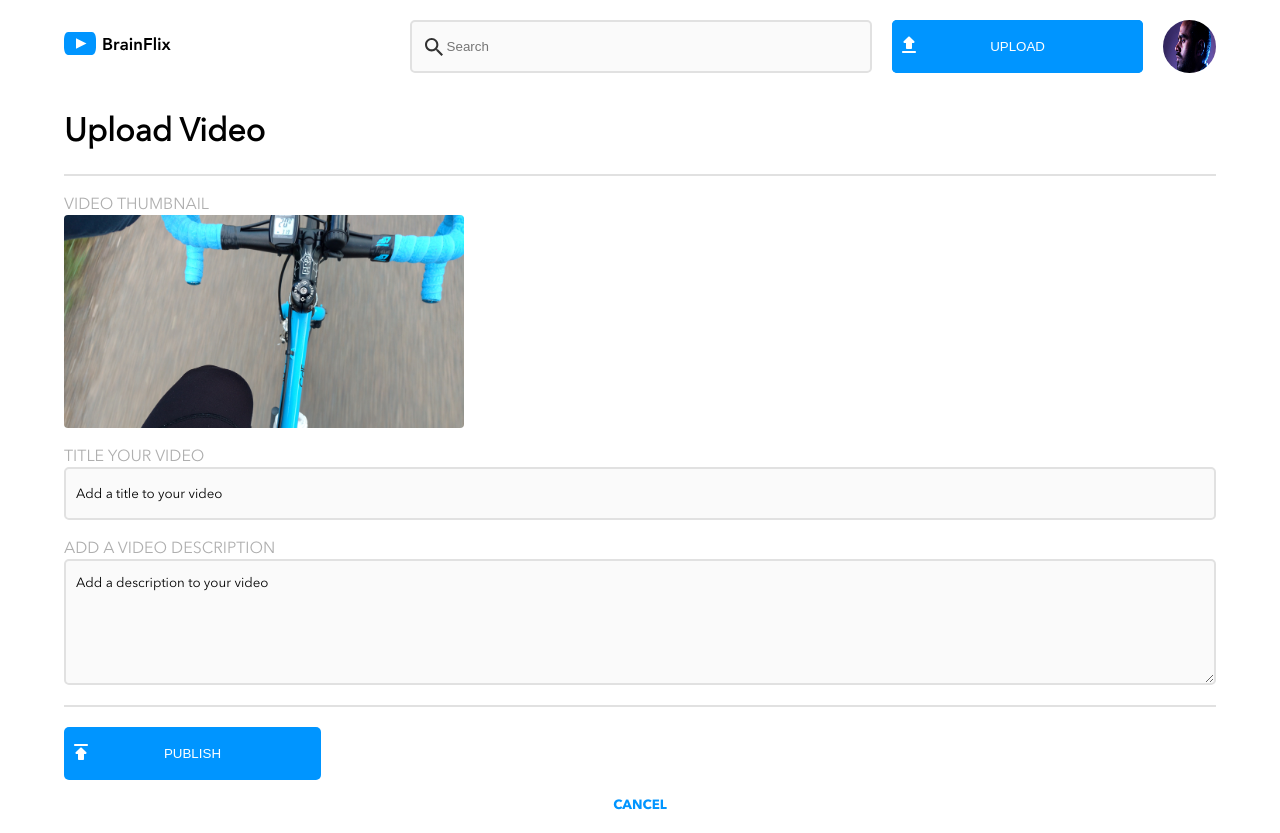
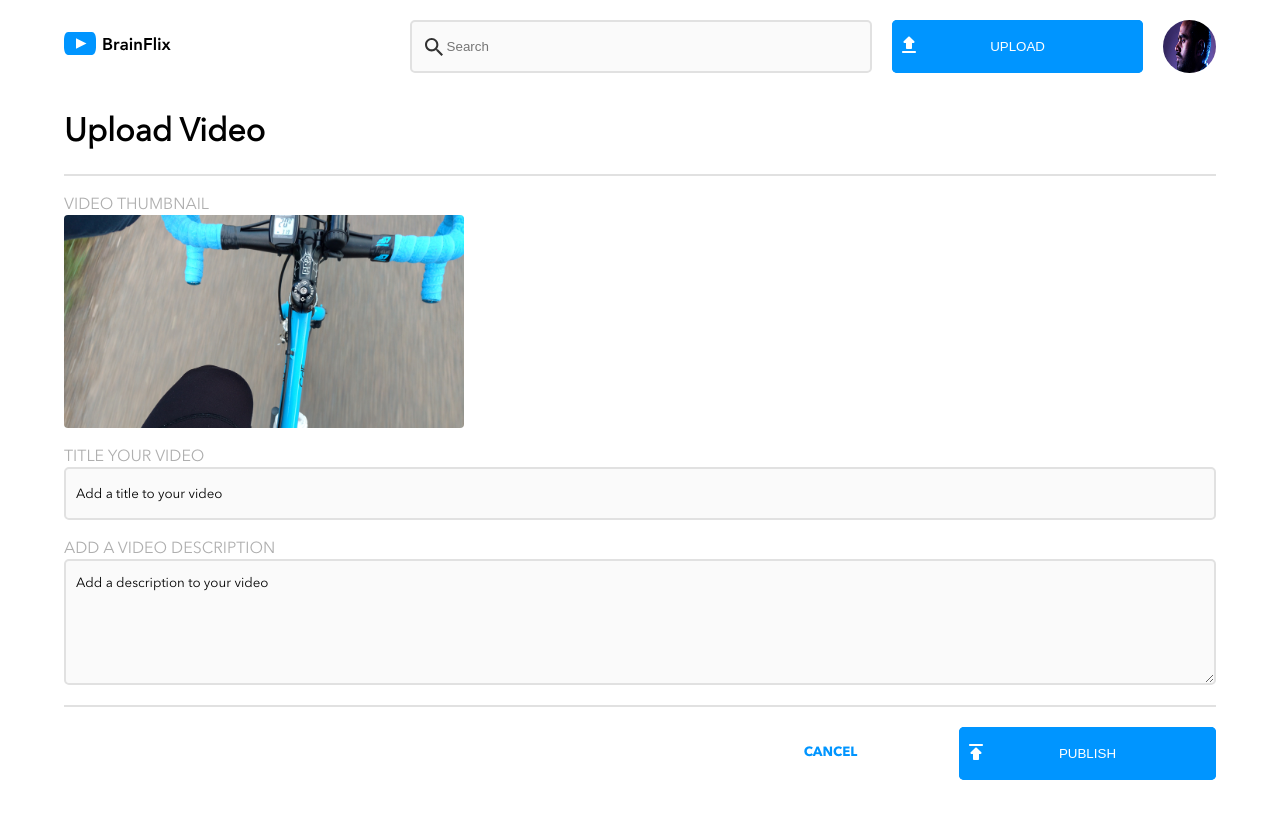
Before and after one commit to danm364/daniel-mcgill-brainflix, a React (Create React App) app: page /upload in a window 1280 px wide. After the commit the page ends 800 px from the top, so only its background shows below. Built offline with nearby package versions, Linux system fonts and the light colour scheme.

Commit message:
Finishing touches to sprint2

```diff
--- a/package.json
+++ b/package.json
@@ -6,6 +6,7 @@
     "@testing-library/jest-dom": "^5.16.5",
     "@testing-library/react": "^13.4.0",
     "@testing-library/user-event": "^13.5.0",
+    "axios": "^1.4.0",
     "react": "^18.2.0",
     "react-dom": "^18.2.0",
     "react-router-dom": "^6.11.2",
--- a/src/App.js
+++ b/src/App.js
@@ -1,20 +1,35 @@
 import Header from "./components/header/Header";
-import Body from "./components/body/Body";
+import HomePage from "./pages/HomePage";
 import UploadPage from "./pages/UploadPage";
-import { BrowserRouter, Routes, Route } from "react-router-dom";
+
+import { BrowserRouter, Routes, Route, useParams } from "react-router-dom";
 import './App.scss';
+import { useEffect } from "react";
 
 
 function App() {
+
+  let id = useParams()
+  console.log(id)
+
+  useEffect(() => {
+    console.log('hello')
+
+  }, [])
+
+
   return (
     <BrowserRouter>
       <div className="App">
           <Header />
+          <Routes>
+            <Route path="/" element={<HomePage />}/>
+            <Route path="/videos" element={<HomePage />}/>
+            <Route path="/videos/:id" element={<HomePage  />}></Route>
+            <Route path="/upload" element={<UploadPage/>}></Route>
 
-          <Routes>
-            <Route path="/" element={<Body />}/>
-            <Route path="/upload" element={<UploadPage/>}></Route>
           </Routes>
+
       </div>
 
     </BrowserRouter>
--- a/src/components/body/Body.js
+++ /dev/null
@@ -1,57 +0,0 @@
-import VideoPlayer from "./VideoPlayer";
-import Content from "./content/Content";
-import CommentFeed from "./comment/CommentFeed" ;
-import videoDetails from "../../data/video-details.json";
-import VideoFeed from "../videos/VideoFeed";
-import { useState } from "react";
-
-function Body() {
-
-
-    const numberOfComments = videoDetails[0].comments.length
-
-
-
-
-    const [currentVideo, setVideo] = useState(videoDetails[0])
-
-
-    return (
-      <div>
-        <section className="hero__container">
-          <VideoPlayer
-            currentVideo = {currentVideo}
-            setVideo = {setVideo}
-
-          />
-        </section>
-        <section className="main__wrap">
-          <div className="--tablet">
-            <Content
-                  currentVideo = {currentVideo}
-
-
-            />
-
-
-            <CommentFeed
-
-              numberOfComments = {numberOfComments}
-              videoDetails = {videoDetails}
-              currentVideo = {currentVideo}
-
-
-            />
-          </div>
-          <VideoFeed
-            videoDetails={videoDetails}
-            currentVideo = {currentVideo}
-            setVideo = {setVideo}
-          />
-        </section>
-
-      </div>
-    );
-  }
-
-  export default Body;
--- a/src/components/body/comment/CommentFeed.js
+++ b/src/components/body/comment/CommentFeed.js
@@ -11,7 +11,7 @@ function CommentFeed(props) {
 
         <section className="comment__container">
 
-            <h2 className="comment__header">{props.currentVideo.comments.length} Comments</h2>
+            <h2 className="comment__header">{props.currentVideo.comments ? props.currentVideo.comments.length : "Not Available"} Comments</h2>
             <label htmlFor="" className="comment__form-header --none">JOIN THE CONVERSATION</label>
             <form className="comment__form-container ">
 
@@ -28,7 +28,7 @@ function CommentFeed(props) {
                 </div>
 
             </form>
-            {props.currentVideo.comments.map ((comment) =>
+            {props.currentVideo.comments ? props.currentVideo.comments.map ((comment) =>
                 <Comment
                     id={comment.id}
                     name = {comment.name}
@@ -36,7 +36,7 @@ function CommentFeed(props) {
                     likes = {comment.likes}
                     date = {new Date(comment.timestamp).toLocaleDateString()}
                 />
-            )}
+            ) : "Not available"}
 
         </section>
 
--- a/src/components/videos/VideoFeed.js
+++ b/src/components/videos/VideoFeed.js
@@ -1,24 +1,31 @@
 import Video from "./Video";
-
+import axios from "axios";
+import { useEffect, useState } from "react";
 
 function VideoFeed(props) {
 
-        console.log(props.videoDetails)
+    const [videoDetails, setVideoDetails] = useState([{}])
 
+    useEffect(() => {
+        axios.get(`https://project-2-api.herokuapp.com/videos?api_key=${process.env.REACT_APP_API_KEY}`).then((res) => {
+            setVideoDetails(res.data)
+        })
+    }, [])
 
     return (
         <section className="video-feed__container">
             <h2>NEXT VIDEOS</h2>
-            {props.videoDetails.filter((element) => element.title !== props.currentVideo.title ).map((element) =>
+            {videoDetails ? videoDetails.filter((element) => element.title !== props.currentVideo.title ).map((element) =>
                 <Video
                     id={element.id}
                     title={element.title}
                     channel = {element.channel}
                     videoImg = {element.image}
                     setVideo = {props.setVideo}
-                    videoDetails = {props.videoDetails}
+
                 />
             )
+            : "Not available"
         }
 
 
--- /dev/null
+++ b/src/pages/HomePage.js
@@ -0,0 +1,68 @@
+import VideoPlayer from "../components/body/VideoPlayer";
+import Content from "../components/body/content/Content";
+import CommentFeed from "../components/body/comment/CommentFeed" ;
+import VideoFeed from "../components/videos/VideoFeed";
+import { useState, useEffect } from "react";
+import axios  from "axios";
+import { useParams } from "react-router-dom";
+
+
+
+function HomePage() {
+
+
+    const API_KEY = process.env.REACT_APP_API_KEY
+    const GET_REQUEST = `https://project-2-api.herokuapp.com/videos/84e96018-4022-434e-80bf-000ce4cd12b8?api_key=${API_KEY}`
+
+    const params = useParams()
+
+    const [currentVideo, setVideo] = useState({})
+    useEffect(() => {
+      axios.get(GET_REQUEST).then((res) => {
+
+        setVideo(res.data)
+
+      })
+
+
+   },[params])
+
+
+
+
+    return (
+
+      <div>
+        <section className="hero__container">
+          <VideoPlayer
+            currentVideo = {currentVideo}
+            setVideo = {setVideo}
+
+          />
+        </section>
+        <section className="main__wrap">
+          <div className="--tablet">
+            <Content
+                  currentVideo = {currentVideo}
+
+            />
+
+            <CommentFeed
+
+              currentVideo = {currentVideo}
+
+            />
+          </div>
+          <VideoFeed
+
+            currentVideo = {currentVideo}
+            setVideo = {setVideo}
+          />
+        </section>
+
+      </div>
+
+    );
+  }
+
+  export default HomePage;
--- a/src/pages/UploadPage.js
+++ b/src/pages/UploadPage.js
@@ -1,3 +1,4 @@
+import { Link } from "react-router-dom";
 import publishSvg from "../assets/images/icons/publish.svg";
 import bikeImage from "../assets/images/Upload-video-preview.jpg";
 
@@ -25,10 +26,15 @@ function UploadPage() {
                 </div>
             </section>
             <div className="uploadpage__btn-container">
-                <div className="uploadpage__anchor ">
-                    <button className="uploadpage__publish-btn">PUBLISH</button>
-                    <object data={publishSvg} aria-label="publishSvg" className="uploadpage__publishSvg" type=""></object>
+                <div className="uploadpage__wrap ">
+                    <div className="uploadpage__anchor">
+                        <Link className="uploadpage__link" to="/">
+                            <button className="uploadpage__publish-btn">PUBLISH</button>
+                        </Link>
+                        <object data={publishSvg} aria-label="publishSvg" className="uploadpage__publishSvg" type=""></object>
+                    </div>
                     <button className="uploadpage__cancel-btn">CANCEL</button>
+
                 </div>
             </div>
 
--- a/src/styles/partials/_body.scss
+++ b/src/styles/partials/_body.scss
@@ -50,7 +50,7 @@
             margin-right: 2%;
             font-size: 0.9vw;
             color: white;
-            width: 10%;
+
 
         }
     }
@@ -99,6 +99,7 @@
         bottom: 0;
         width: 100%;
         height: 7%;
+        max-height: 49.5px;
         display: flex;
         justify-content: space-around;
         position: absolute;
--- a/src/styles/partials/_uploadpage.scss
+++ b/src/styles/partials/_uploadpage.scss
@@ -3,6 +3,18 @@
 .uploadpage {
 
     &__anchor {
+        display: flex;
+
+        position: relative;
+    }
+
+    &__link {
+        @include blue-btn;
+        text-decoration: none;
+
+    }
+
+    &__wrap {
         display: flex;
         flex-direction: column;
         position: relative;
@@ -127,16 +139,36 @@
 
 @media (min-width: 768px) {
     .uploadpage {
-        &__publish-btn {
+
+        &__link {
             max-width: 257px;
+
         }
+
+        &__anchor {
+            max-width: 257px;
+            width: 100%;
+            order: 3;
+        }
+
 
         &__video-info {
             border-top: 2px solid $divider-line;
         }
 
+        &__cancel-btn {
+
+            max-width: 257px;
+        }
+
         &__btn-container {
            border-top: 2px solid $divider-line;
+        }
+
+        &__wrap {
+            flex-direction: row;
+            justify-content: flex-end;
+
         }
     }
 }
--- a/src/styles/partials/_videoFeed.scss
+++ b/src/styles/partials/_videoFeed.scss
@@ -39,6 +39,11 @@
         }
     }
 
+    &__anchor-wrap {
+
+        display: flex;
+    }
+
     &__video-wrap {
         width: 90%;
         height: 80px;
```
Also changed, not shown: src/components/videos/Video.js (+20 -11 lines), 2 other files (tests, documents, lock files or other folders).
